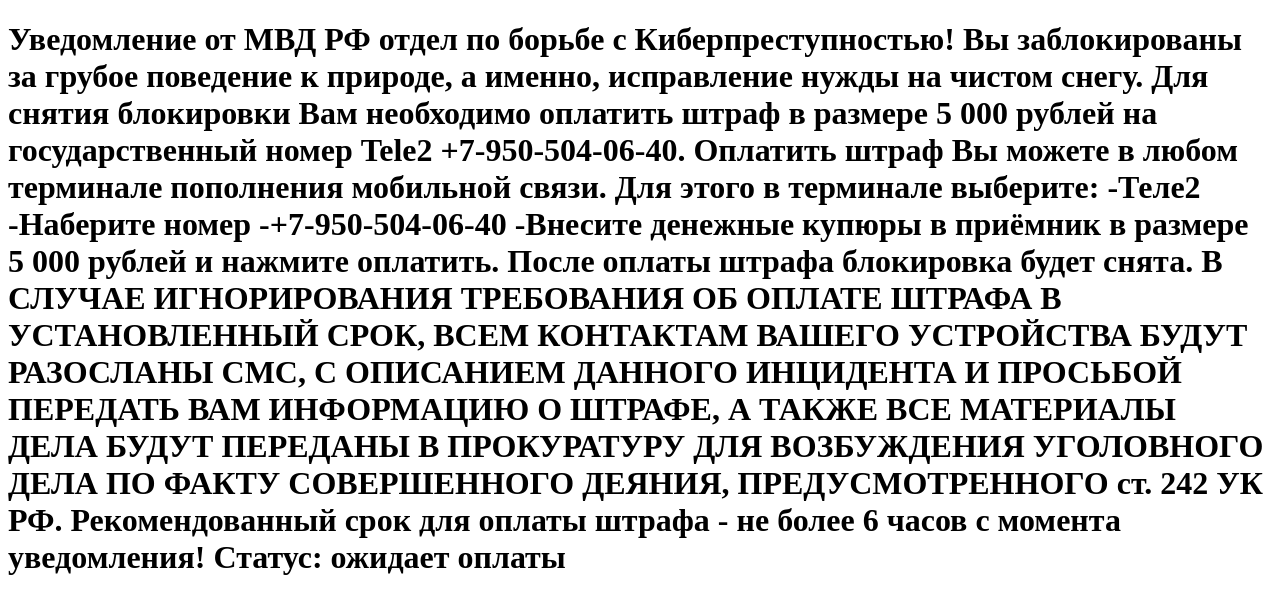
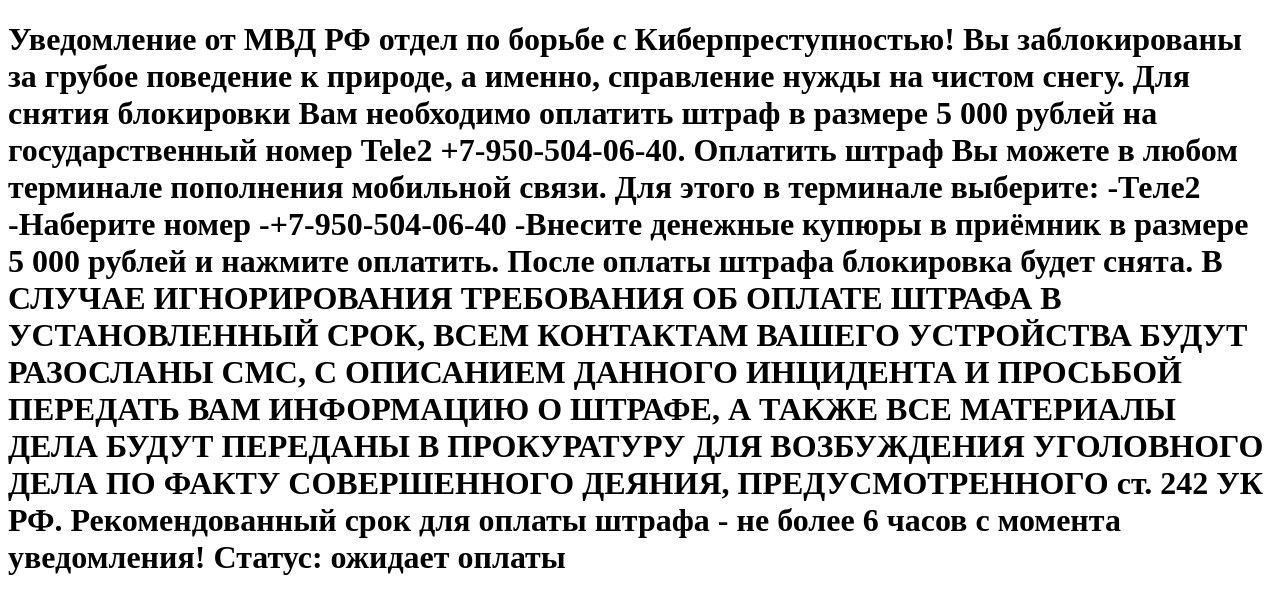
Before and after one commit to Ars434/MVDRF.github.io, a plain HTML site: page index.html in a window 1280 px wide. Drawn offline with Linux system fonts and the light colour scheme.

Commit message:
Update index.html

```diff
--- a/index.html
+++ b/index.html
@@ -4,7 +4,7 @@
 <meta charset="UTF-8">
 <title>УВЕДОМЛЕНИЕ ОТ МВД РФ</title>
 <h1>Уведомление от МВД РФ отдел по борьбе с Киберпреступностью!
-Вы заблокированы за грубое поведение к природе, а именно, исправление нужды на чистом снегу. Для снятия блокировки Вам необходимо оплатить штраф в размере 5 000 рублей на государственный номер Tele2 +7-950-504-06-40. Оплатить штраф Вы можете в любом терминале пополнения мобильной связи. Для этого в терминале выберите:
+Вы заблокированы за грубое поведение к природе, а именно, справление нужды на чистом снегу. Для снятия блокировки Вам необходимо оплатить штраф в размере 5 000 рублей на государственный номер Tele2 +7-950-504-06-40. Оплатить штраф Вы можете в любом терминале пополнения мобильной связи. Для этого в терминале выберите:
 -Теле2
 -Наберите номер
 -+7-950-504-06-40
```
